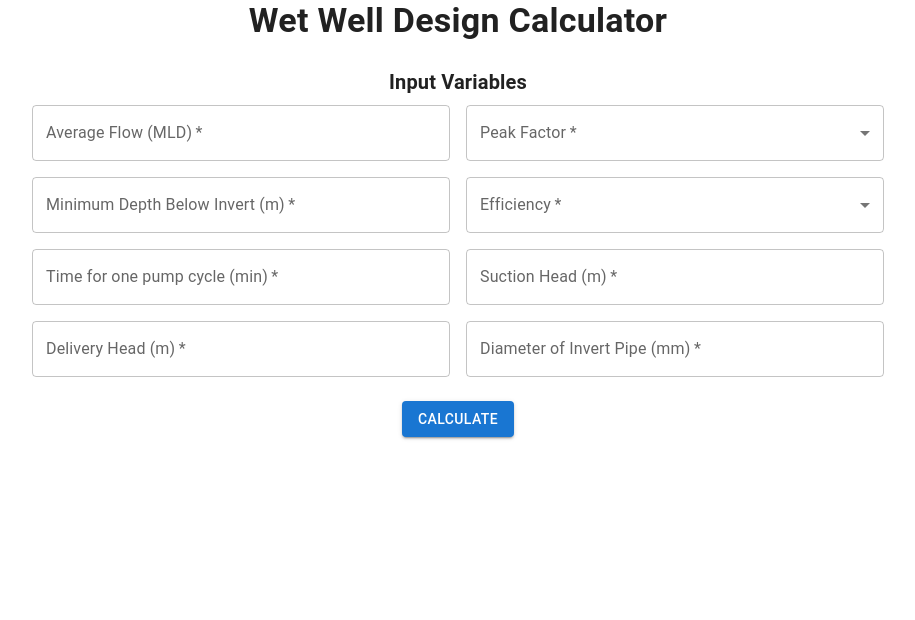
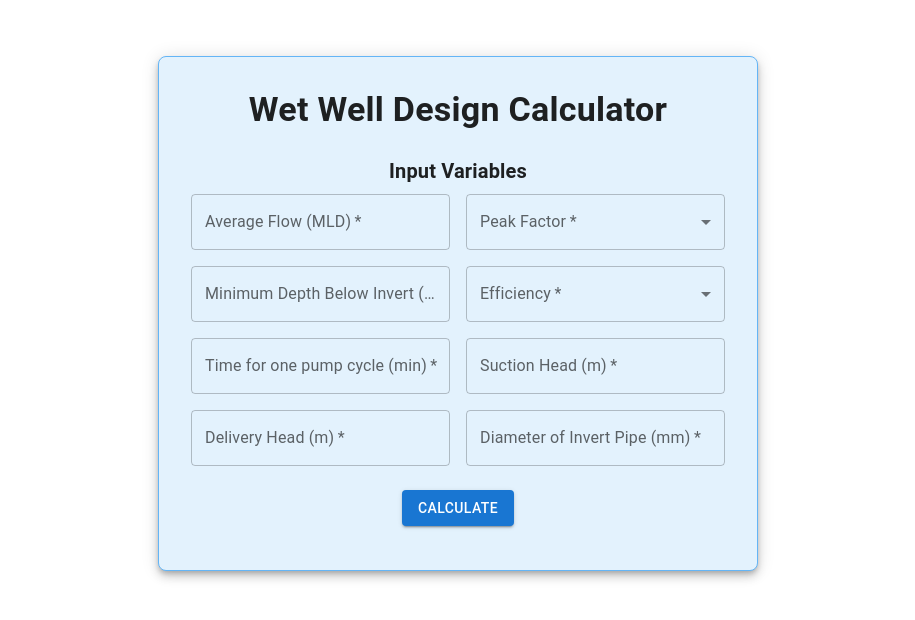
Before and after one commit to Yankyyyy/STP-Design-Tool, a React (Create React App) app: page / in a window 1280 px wide. Shown: the top 620 px of the page, without its empty margins (182-1097 px from the left). Built offline with nearby package versions, Linux system fonts and the light colour scheme.

Commit message:
feat: added color to UI

```diff
--- a/src/App.js
+++ b/src/App.js
@@ -4,7 +4,8 @@ import React, { useState } from 'react';
 import WetWellForm from './components/WetWellForm';
 import DesignOutput from './components/DesignOutput';
 import { calculateDesign } from './utils/CalculateDesign';
-import { Container, CssBaseline, Typography } from '@mui/material';
+import { Container, CssBaseline, Typography, Paper, Box } from '@mui/material';
+import { blue } from '@mui/material/colors';
 
 const App = () => {
   const [outputs, setOutputs] = useState(null);
@@ -15,13 +16,40 @@ const App = () => {
   };
 
   return (
-    <Container component="main" maxWidth="md">
+    <Container component="main">
       <CssBaseline />
-      <Typography variant="h4" align="center" gutterBottom>
-        <b>Wet Well Design Calculator</b>
-      </Typography>
-      <WetWellForm onCalculate={handleCalculate} />
-      {outputs && <DesignOutput outputs={outputs} />}
+      <Box
+        sx={{
+          my: 4,
+          p: 3,
+          display: 'flex',
+          flexDirection: 'column',
+          alignItems: 'center',
+          borderRadius: 2,
+        }}
+      >
+        <Paper
+          elevation={6}
+          sx={{
+            p: 4,
+            borderRadius: 2,
+            textAlign: 'center',
+            width: '100%',
+            maxWidth: 600,
+            backgroundColor: blue[50], // Light blue background for the Paper
+            border: `1px solid ${blue[300]}`, // Light blue border
+          }}
+        >
+          <Typography
+            variant="h4"
+            gutterBottom
+          >
+            <b>Wet Well Design Calculator</b>
+          </Typography>
+          <WetWellForm onCalculate={handleCalculate} />
+          {outputs && <DesignOutput outputs={outputs} />}
+        </Paper>
+      </Box>
     </Container>
   );
 };
```
